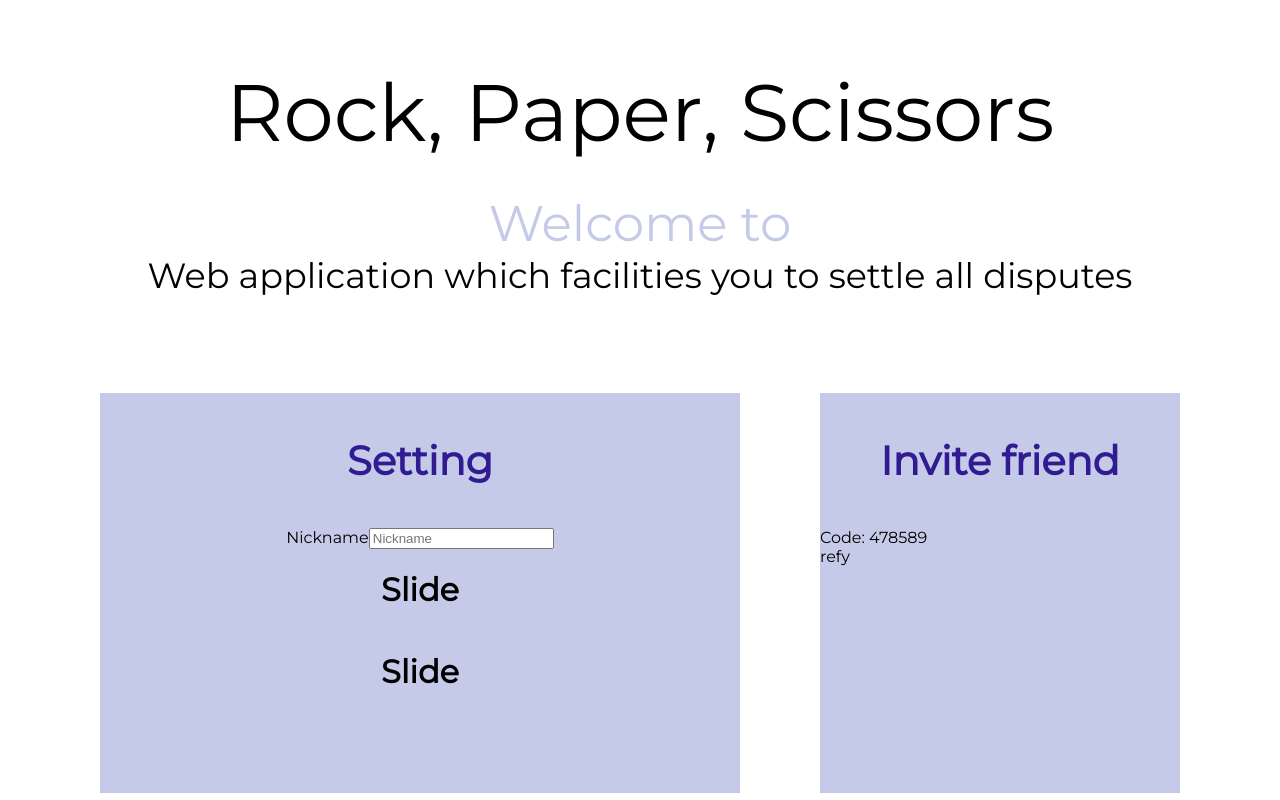
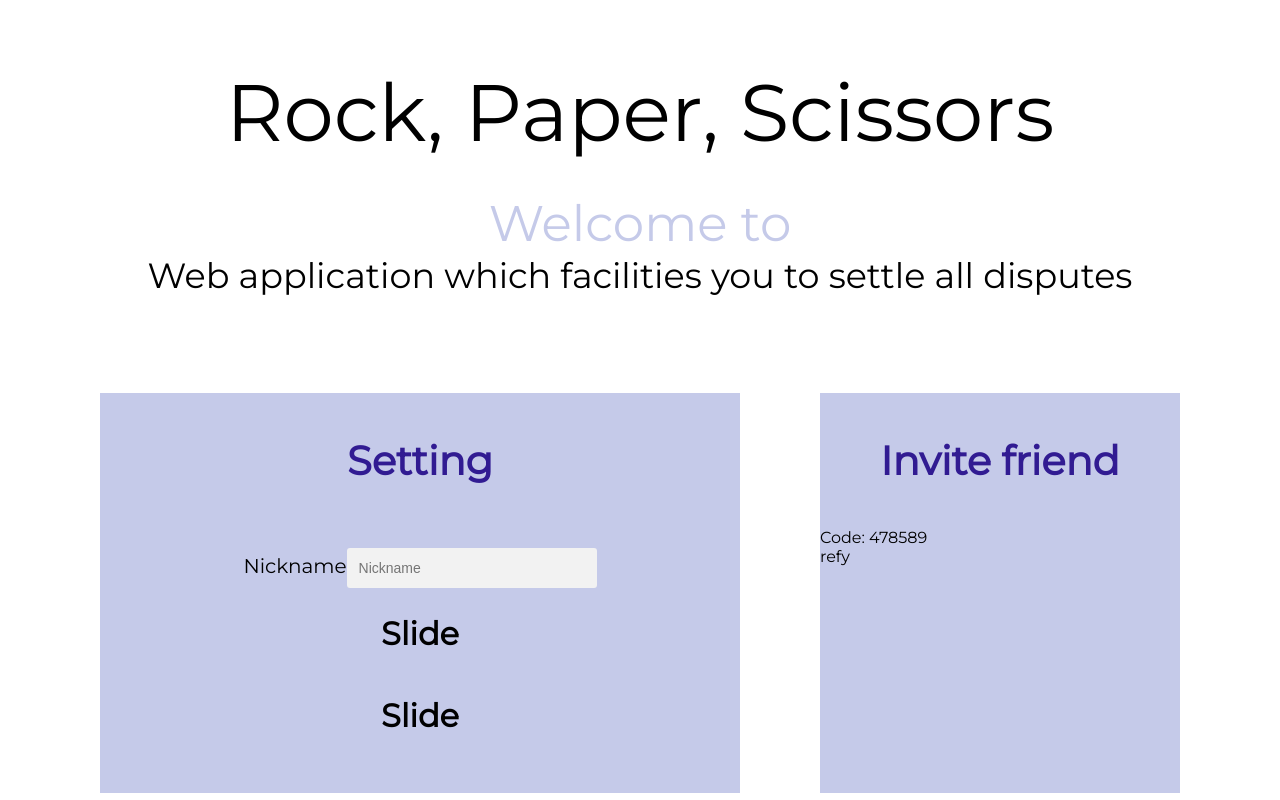
Before and after one commit to szymonbla/Login_system-frontend, a React (Create React App) app: page /create in a window 1280 px wide. Built offline with nearby package versions, Linux system fonts and the light colour scheme.

Commit message:
Add inputcomponent styling

```diff
--- a/src/components/Inputcomponent.jsx
+++ b/src/components/Inputcomponent.jsx
@@ -7,8 +7,8 @@ const Inputcomponent = () => {
   return (
     <div className="input-component">
       <div className="input-container-form">
-        <form>
-          <label htmlFor="name">Nickname</label>
+        <form className="input-form">
+          <label>Nickname</label>
           <input
             type="text"
             id="name"
--- a/src/styles/components/_inputcomponent.scss
+++ b/src/styles/components/_inputcomponent.scss
@@ -0,0 +1,38 @@
+.input-component {
+  width: 100%;
+  margin: 0;
+
+  .input-form {
+    position: relative;
+    font-size: 14px;
+    padding-top: 20px;
+    margin-bottom: 5px;
+  }
+
+  .input-form label {
+    font-size: 20px;
+  }
+
+  .input-form input {
+    border: none;
+    -webkit-appearance: none;
+    -ms-appearance: none;
+    -moz-appearance: none;
+    appearance: none;
+    background: #f2f2f2;
+    padding: 12px;
+    border-radius: 3px;
+    width: 250px;
+    outline: none;
+    font-size: 14px;
+  }
+
+  .input-form .placeholder {
+    position: absolute;
+    left: 12px;
+    top: calc(50% + 10px);
+    transform: translateY(-50%);
+    color: #aaa;
+    transition: top 0.3s ease, color 0.3s ease, font-size 0.3s ease;
+  }
+}
--- a/src/styles/style.scss
+++ b/src/styles/style.scss
@@ -8,6 +8,9 @@
 @import "./components/enterbutton";
 @import "./components/joinform";
 @import "./components/createsetting";
+@import "./components/breedchooser";
+@import "./components/inputcomponent";
+@import "./components/slide";
 
 //Pages
 @import "./pages/homepage";
```
Also changed, not shown: src/styles/components/dist/_inputcomponent.css (added), src/styles/dist/style.css.
